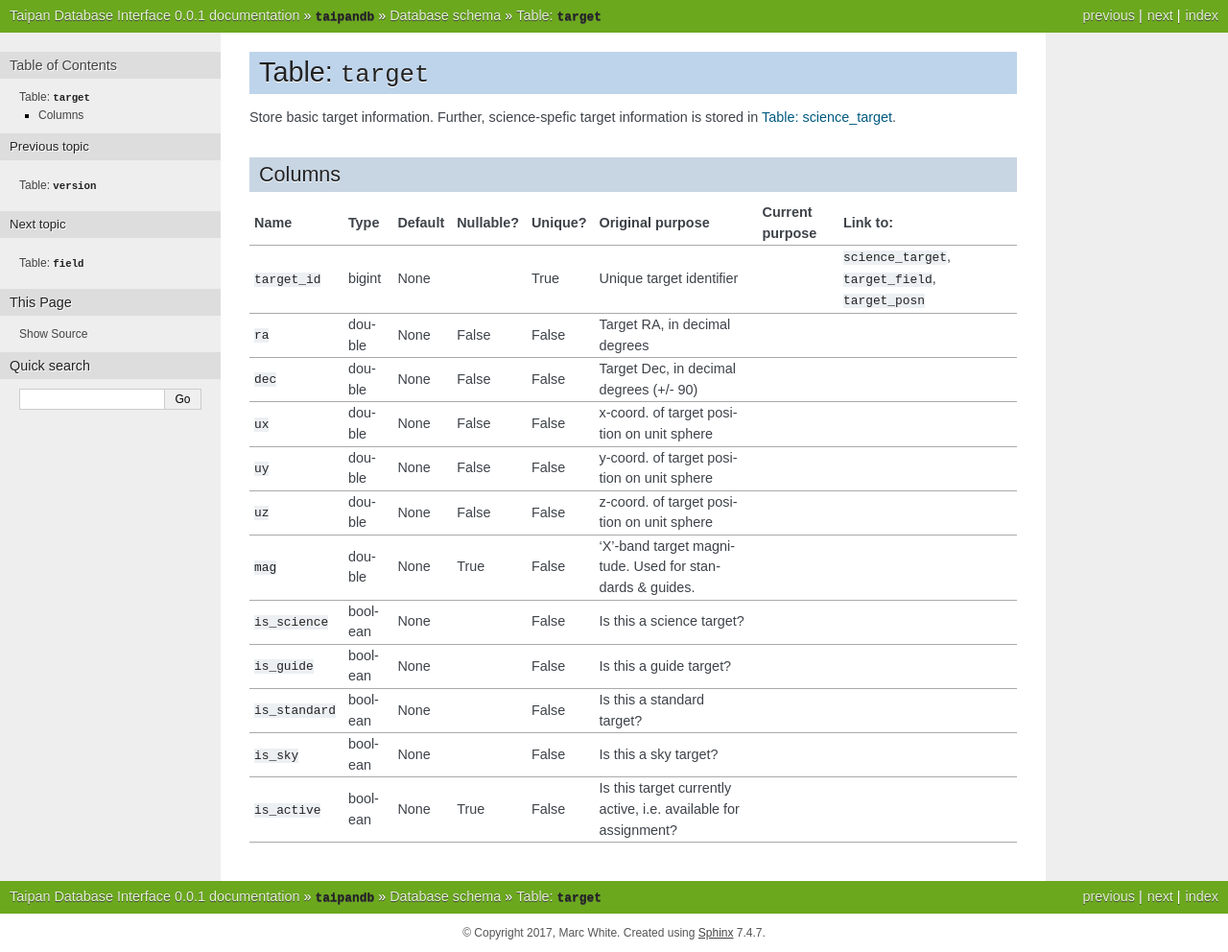
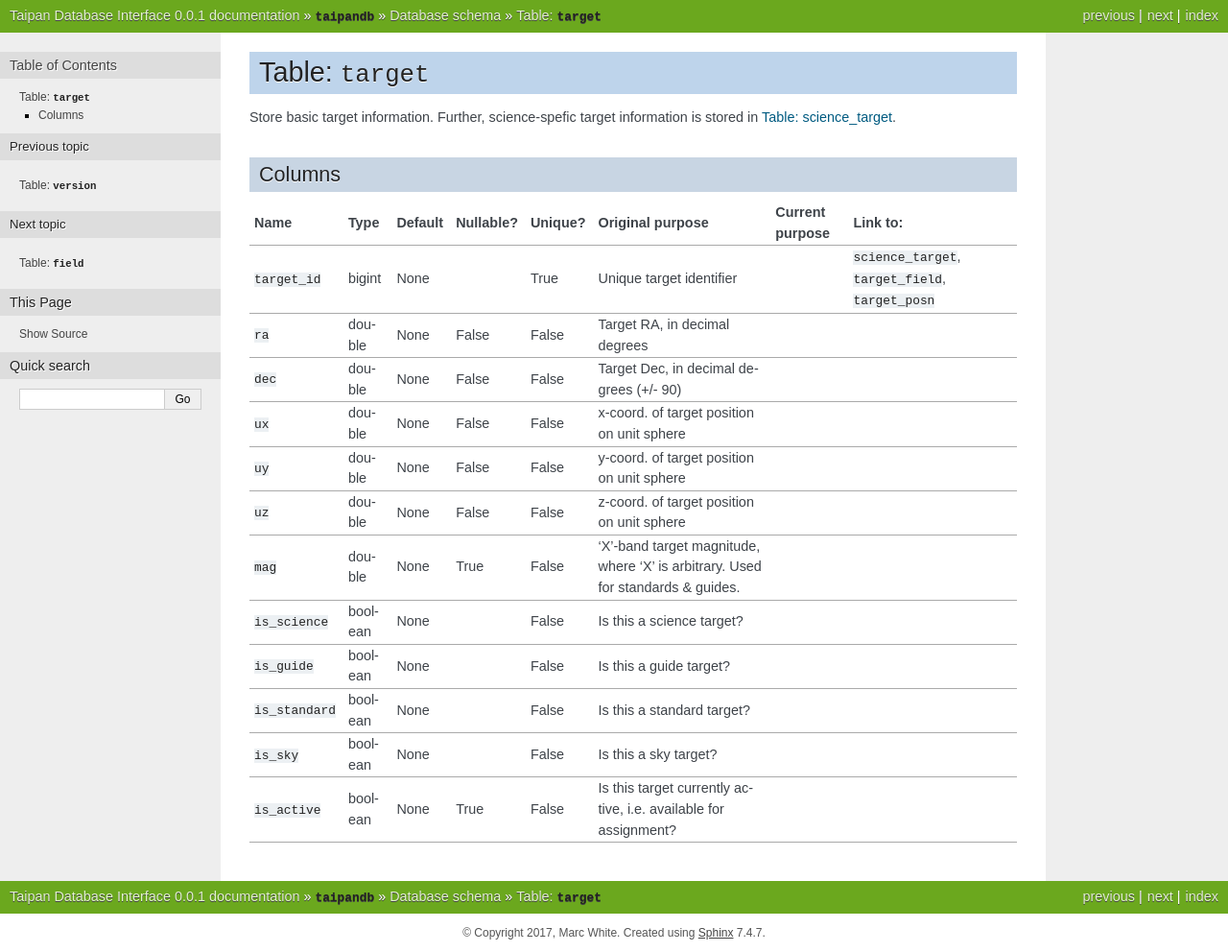
Before and after one commit to Samreay/TaipanDB, a Sphinx documentation site: the page built from doc/dbschema/01.target.rst, in a window 1280 px wide. Shown: the whole page at 96% size. Built offline with Sphinx 7.4.7, drawn with Linux system fonts in a browser that asks for light colours.

Commit message:
Documentation fixes

```diff
--- a/doc/dbschema/01.target.rst
+++ b/doc/dbschema/01.target.rst
@@ -71,7 +71,8 @@ Columns
       - None
       - True
       - False
-      - 'X'-band target magnitude. Used for standards & guides.
+      - 'X'-band target magnitude, where 'X' is arbitrary.
+        Used for standards & guides.
       -
       -
     * - ``is_science``
```
Also changed, not shown: 1 other file.
